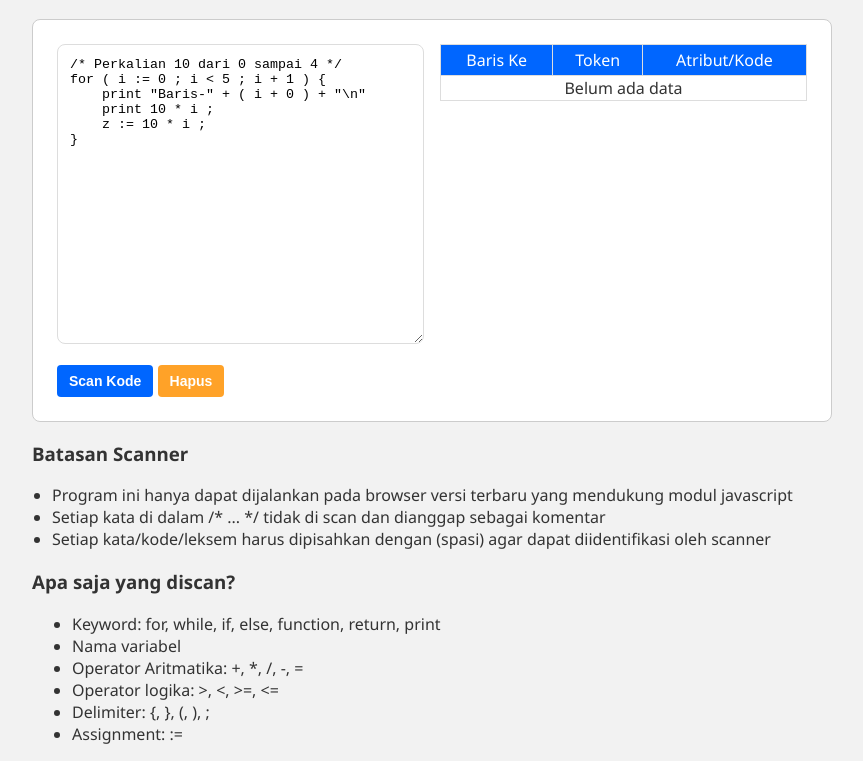
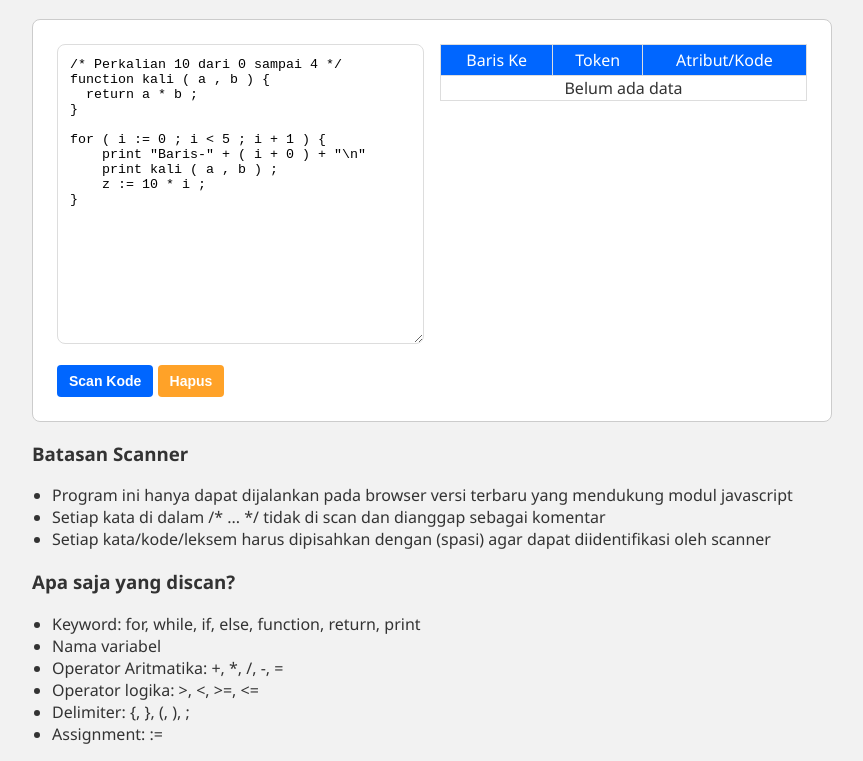
Before and after one commit to satriaajiputra/simple-lexical-analyzer, a plain HTML site: page index.html in a window 1280 px wide. Shown: the part 67-828 px from the top of the page, without its empty margins (208-1071 px from the left). Drawn offline with Linux system fonts and the light colour scheme.

Commit message:
Update index.html

```diff
--- a/index.html
+++ b/index.html
@@ -19,9 +19,13 @@
             placeholder="Source code di sini"
           >
 /* Perkalian 10 dari 0 sampai 4 */
+function kali ( a , b ) {
+  return a * b ;
+}
+
 for ( i := 0 ; i < 5 ; i + 1 ) {
     print "Baris-" + ( i + 0 ) + "\n"
-    print 10 * i ;
+    print kali ( a , b ) ;
     z := 10 * i ;
 }  </textarea
           >
@@ -65,7 +69,7 @@ for ( i := 0 ; i < 5 ; i + 1 ) {
       </ul>
 
       <h3>Apa saja yang discan?</h3>
-      <ul>
+      <ul style="padding: 0 0 0 20px">
         <li>Keyword: for, while, if, else, function, return, print</li>
         <li>Nama variabel</li>
         <li>Operator Aritmatika: +, *, /, -, =</li>
```
